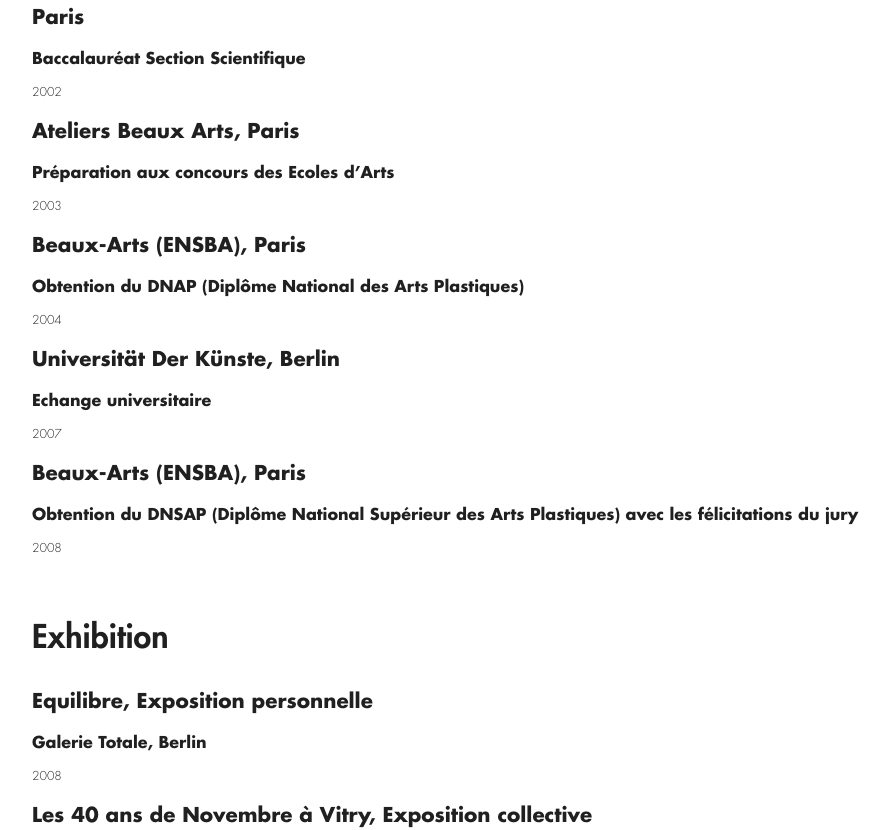
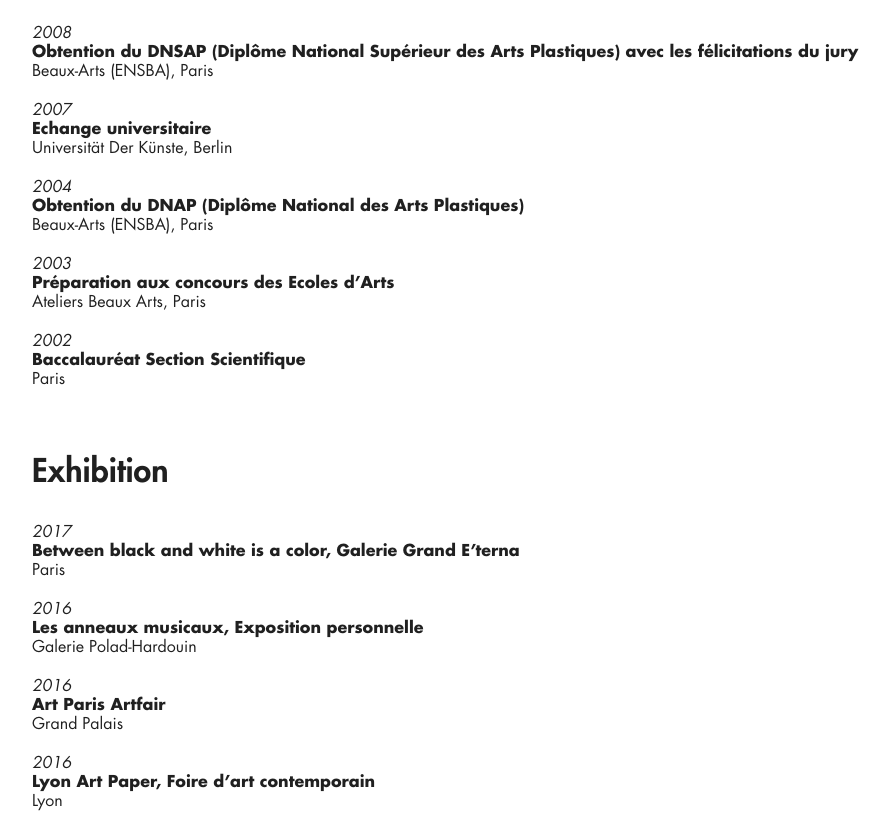
Before and after one commit to thelittlebigbot/daniel-flammer, a React (Create React App) app: page /biography in a window 1280 px wide. Shown: the part 1280-2110 px from the top of the page, without its empty margins (32-922 px from the left). Built offline with nearby package versions, Linux system fonts and the light colour scheme.

Commit message:
refactor: update biography route

```diff
--- a/src/routes/biography/index.tsx
+++ b/src/routes/biography/index.tsx
@@ -7,33 +7,37 @@
 import { style } from '../../helpers';
 
 export const Biography: React.FC = () => {
-  const renderEducaton = biographyData.education.map((i, key) => {
+  const renderEducaton = biographyData.education
+    .sort((a: any, b: any) => b.date - a.date)
+    .map((i, key) => {
       return (
         <Component key={key}>
-        <Typography type='title' variant='medium'>
-          {i.school}
+          <Typography type='text' variant='italic'>
+            {i.date}
           </Typography>
-        <Typography type='title' variant='regular'>
+          <Typography type='text' variant='bold'>
             {i.degree}
           </Typography>
-        <Typography type='text' variant='small'>
-          {i.date}
+          <Typography type='text' variant='regular'>
+            {i.school}
           </Typography>
         </Component>
       );
     });
 
-  const renderExhibition = biographyData.exhibition.map((i, key) => {
+  const renderExhibition = biographyData.exhibition
+    .sort((a: any, b: any) => b.date - a.date)
+    .map((i, key) => {
       return (
         <Component key={key}>
-        <Typography type='title' variant='medium'>
+          <Typography type='text' variant='italic'>
+            {i.date}
+          </Typography>
+          <Typography type='text' variant='bold'>
             {i.name}
           </Typography>
-        <Typography type='title' variant='regular'>
+          <Typography type='text' variant='regular'>
             {i.place}
-        </Typography>
-        <Typography type='text' variant='small'>
-          {i.date}
           </Typography>
         </Component>
       );
@@ -46,6 +50,7 @@
         <Typography type='text' variant='regular'>
           {biographyData.about.first}
         </Typography>
+        <br />
         <Typography type='text' variant='regular'>
           {biographyData.about.second}
         </Typography>
```
Lines whose indentation alone changed are shown as unchanged.
